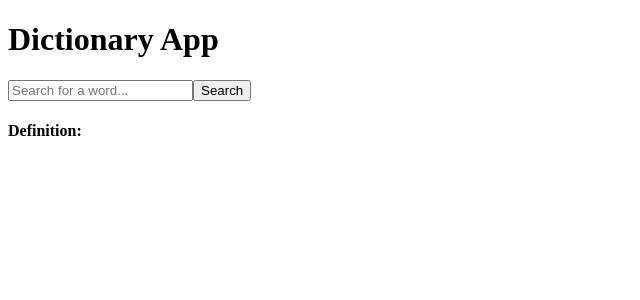
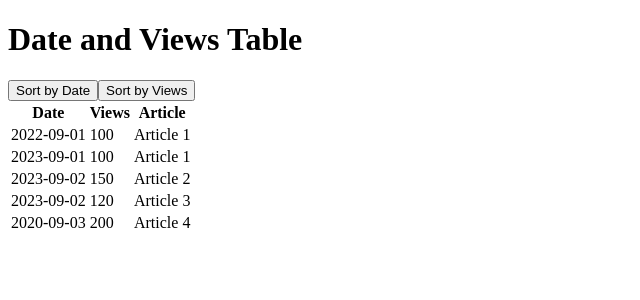
Before and after one commit to matrecode/ADisplayName, a React (Create React App) app: page / in a window 1280 px wide. Shown: the top 300 px of the page, without its empty margins (0-640 px from the left). Built offline with nearby package versions, Linux system fonts and the light colour scheme.

Commit message:
Implmented sorting functionality on table

```diff
--- a/src/App.js
+++ b/src/App.js
@@ -5,6 +5,7 @@
 import Dictionary from "./components/Dictionary/Dictionary";
 import Pagination from "./components/Pagination/Pagination";
 import XSpellCheck from "./components/SpellCheck/SpellCheck";
+import Table from "./components/Table/Table";
 import WeatherApp from "./components/WeatherApp/WeatherApp";
 import "./styles.css";
 // import DisplayName from "./DisplayName.jsx";
@@ -23,7 +24,8 @@
       {/* <Pagination /> */}
       {/* <WeatherApp /> */}
       {/* <XSpellCheck /> */}
-      <Dictionary />
+      {/* <Dictionary /> */}
+      <Table />
     </div>
   );
 }
--- /dev/null
+++ b/src/components/Table/Table.jsx
@@ -0,0 +1,66 @@
+import React, { useState } from "react";
+
+const mainTable = [
+  { date: "2022-09-01", views: 100, article: "Article 1" },
+  { date: "2023-09-01", views: 100, article: "Article 1" },
+  { date: "2023-09-02", views: 150, article: "Article 2" },
+  { date: "2023-09-02", views: 120, article: "Article 3" },
+  { date: "2020-09-03", views: 200, article: "Article 4" },
+];
+
+const DataTable = ({ items }) => {
+  // console.log(items)
+  return (
+    <table>
+      <thead>
+        <tr>
+          <th>Date</th>
+          <th>Views</th>
+          <th>Article</th>
+        </tr>
+      </thead>
+      <tbody>
+        {items.map((item) => (
+          <tr>
+            <td>{item.date}</td>
+            <td>{item.views}</td>
+            <td>{item.article}</td>
+          </tr>
+        ))}
+      </tbody>
+    </table>
+  );
+};
+
+const Table = () => {
+  const [sortedData, setSortedData] = useState([...mainTable]);
+
+  const sortByDate = () => {
+    let data = [...sortedData];
+    data.sort((a, b) => {
+      if (a.date !== b.date) return new Date(b.date) - new Date(a.date);
+      return b.views - a.views;
+    });
+    setSortedData([...data]);
+  };
+
+  const sortByViews = () => {
+    let data = [...sortedData];
+    data.sort((a, b) => {
+      if (a.views !== b.views) return b.views - a.views;
+      return new Date(b.date) - new Date(a.date);
+    });
+    setSortedData([...data]);
+  };
+  return (
+    <div>
+      <h1>Date and Views Table</h1>
+      <button onClick={sortByDate}>Sort by Date</button>
+      <button onClick={sortByViews}>Sort by Views</button>
+
+      <DataTable items={sortedData} />
+    </div>
+  );
+};
+
+export default Table;
```
